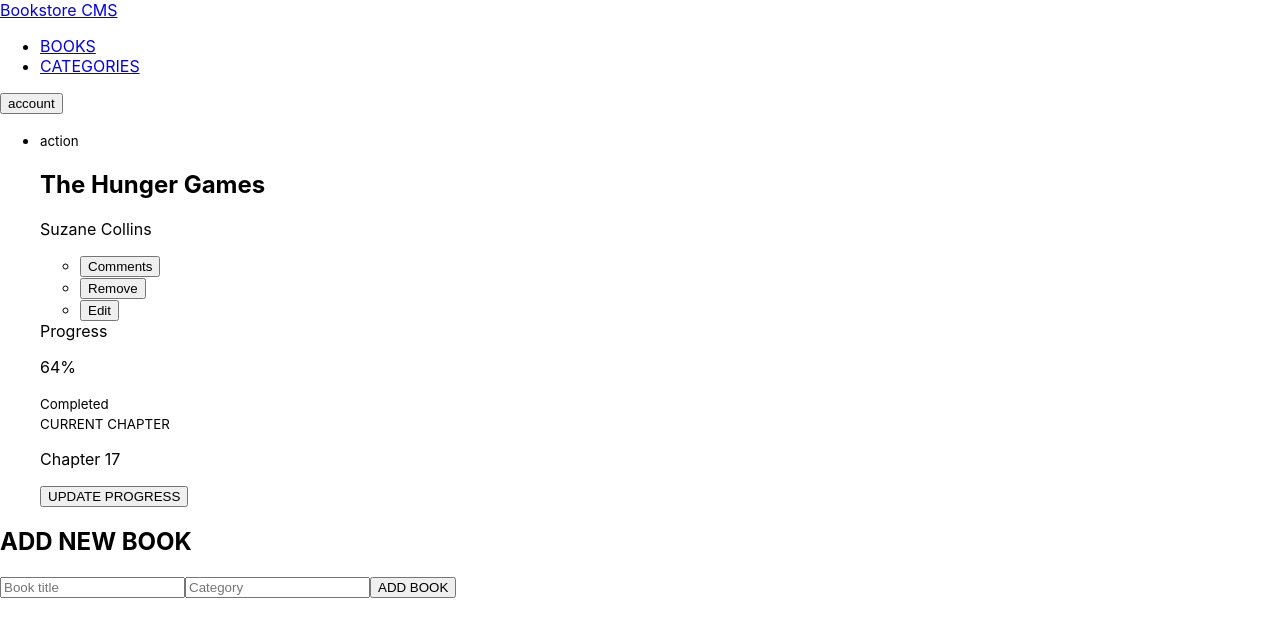
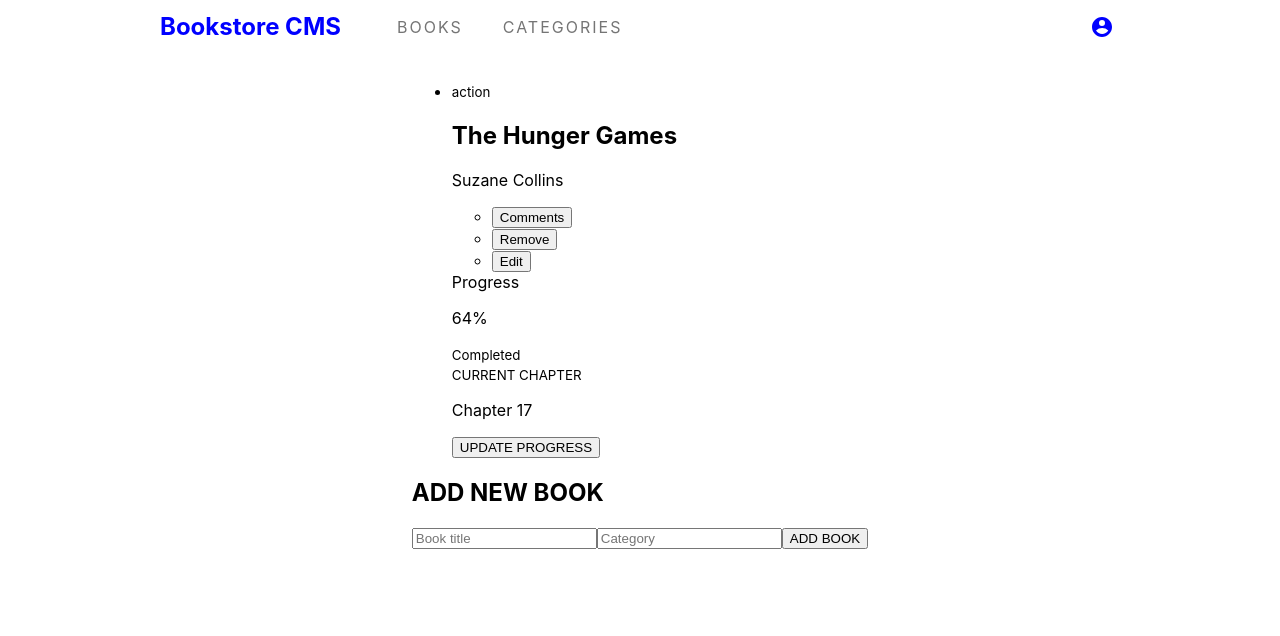
Before and after one commit to helio3197/bookstore, a React (Create React App) app: page / in a window 1280 px wide. Shown: the top 636 px of the page. Built offline with nearby package versions, Linux system fonts and the light colour scheme.

Commit message:
Added basic styles to Header component

```diff
--- a/src/App.js
+++ b/src/App.js
@@ -5,7 +5,13 @@
 const App = () => (
   <>
     <Header />
-    <div className="content-container">
+    <div
+      style={{
+        padding: '12px 24px',
+        display: 'flex',
+        justifyContent: 'center',
+      }}
+    >
       <Outlet />
     </div>
   </>
--- /dev/null
+++ b/src/components/Header.css
@@ -0,0 +1,54 @@
+.header-container,
+.header-inner,
+.header-inner nav,
+.nav-links {
+  display: flex;
+}
+
+.header-container {
+  width: 100%;
+  justify-content: center;
+  padding: 12px 24px;
+}
+
+.header-inner {
+  width: 100%;
+  max-width: 960px;
+  justify-content: space-between;
+}
+
+.header-inner nav {
+  flex-wrap: wrap;
+  column-gap: 3.5rem;
+  row-gap: 0.5rem;
+  align-items: center;
+}
+
+.nav-links {
+  list-style: none;
+  margin: 0;
+  padding: 0;
+  gap: 2.5rem;
+}
+
+.nav-links a {
+  text-decoration: none;
+  color: #757575;
+  letter-spacing: 2px;
+}
+
+.logo {
+  text-decoration: none;
+  font-size: 1.5rem;
+  color: blue;
+  font-weight: bold;
+}
+
+.account-btn {
+  background: none;
+  border: 0;
+  align-self: center;
+  font-size: 1.5rem;
+  color: blue;
+  display: flex;
+}
--- a/src/components/Header.js
+++ b/src/components/Header.js
@@ -1,19 +1,23 @@
 import React from 'react';
 import { Link, NavLink } from 'react-router-dom';
+import { RiAccountCircleFill } from 'react-icons/ri';
+import './Header.css';
 
 const Header = () => (
-  <div>
-    <header>
+  <div className="header-container">
+    <header className="header-inner">
       <nav>
         <Link
           to="/"
+          className="logo"
         >
           Bookstore CMS
         </Link>
-        <ul>
+        <ul className="nav-links">
           <li>
             <NavLink
               to="/books"
+              style={({ isActive }) => ((isActive) ? { color: 'black' } : {})}
             >
               BOOKS
             </NavLink>
@@ -21,14 +25,15 @@
           <li>
             <NavLink
               to="/categories"
+              style={({ isActive }) => ((isActive) ? { color: 'black' } : {})}
             >
               CATEGORIES
             </NavLink>
           </li>
         </ul>
       </nav>
-      <button type="button">
-        account
+      <button type="button" className="account-btn">
+        <RiAccountCircleFill />
       </button>
     </header>
   </div>
--- a/src/index.css
+++ b/src/index.css
@@ -1,3 +1,11 @@
+* {
+  box-sizing: border-box;
+}
+
+html {
+  height: 100%;
+}
+
 body {
   margin: 0;
   font-family:
@@ -14,6 +22,7 @@
     sans-serif;
   -webkit-font-smoothing: antialiased;
   -moz-osx-font-smoothing: grayscale;
+  height: 100%;
 }
 
 code {
@@ -25,3 +34,12 @@
     'Courier New',
     monospace;
 }
+
+#root {
+  height: 100%;
+}
+
+button,
+[type="submit"] {
+  cursor: pointer;
+}
```
